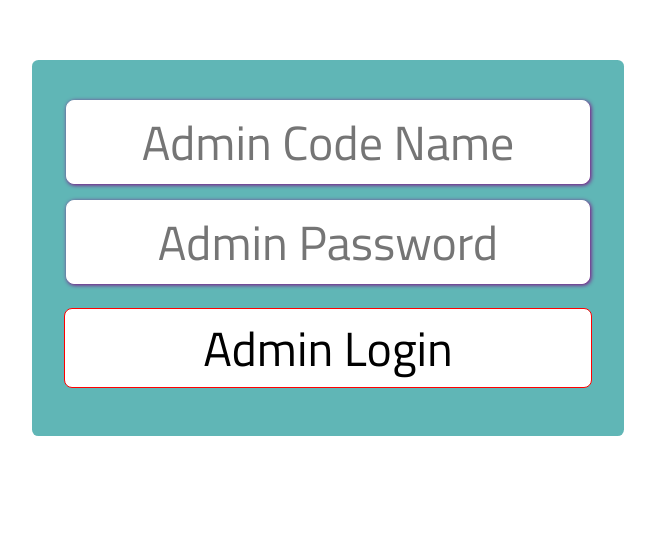
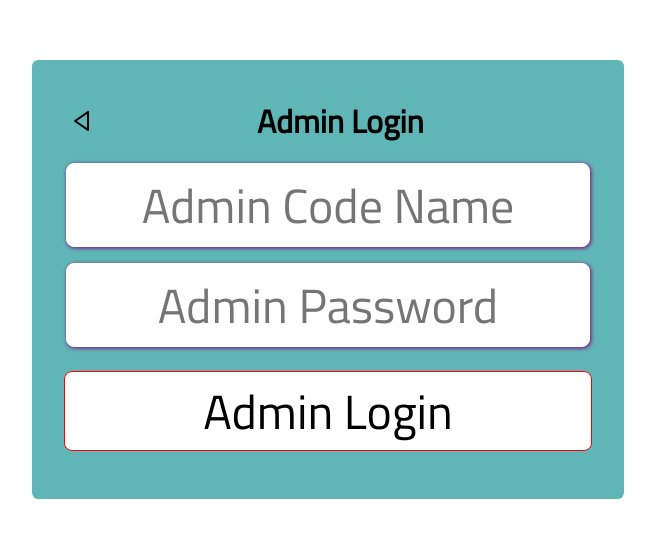
Before and after one commit to iamst316/dashaanan-laundry-ui, a React (Vite) app: page /admin-login in a window 1280 px wide. Shown: the part 132-670 px from the top of the page, without its empty margins (312-967 px from the left). Built offline with nearby package versions, Linux system fonts and the light colour scheme.

Commit message:
adding back btn on admin login

```diff
--- a/src/components/admin/AdminLogin.css
+++ b/src/components/admin/AdminLogin.css
@@ -35,3 +35,14 @@
     box-shadow: 1px 1px 4px yellow;
     color: blueviolet;
 }
+
+.admin-login-title{
+    display: flex;
+    justify-content: space-between;
+    align-items: baseline;
+
+}
+
+.admin-login-title h1{
+    margin-right: 10.5rem;
+}
--- a/src/components/admin/AdminLogin.jsx
+++ b/src/components/admin/AdminLogin.jsx
@@ -35,12 +35,16 @@ export default function(){
 
         navigate("/admin-home")
     }
-    // useEffect(() => {
-    //     console.log("1", User);
-    // }, [User])
 
     return(
         <div id="admin-main">
+            <div className="admin-login-title">
+
+                <button className='go-back-btn' onClick={()=> navigate("/")}><img src="src/assets/img/left-arrow.png" /></button>
+
+                <h1>Admin Login</h1>
+
+            </div>
             <input type="text" onChange={(e)=> loginForm.codeName = e.target.value} placeholder='Admin Code Name'/>
             <input type="password" onChange={(e)=> loginForm.password = e.target.value} placeholder='Admin Password'/>
             <button id='admin-btn-login' onClick={HandleLogin}>Admin Login</button>
```
Also changed, not shown: src/assets/img/left-arrow.png (added).
